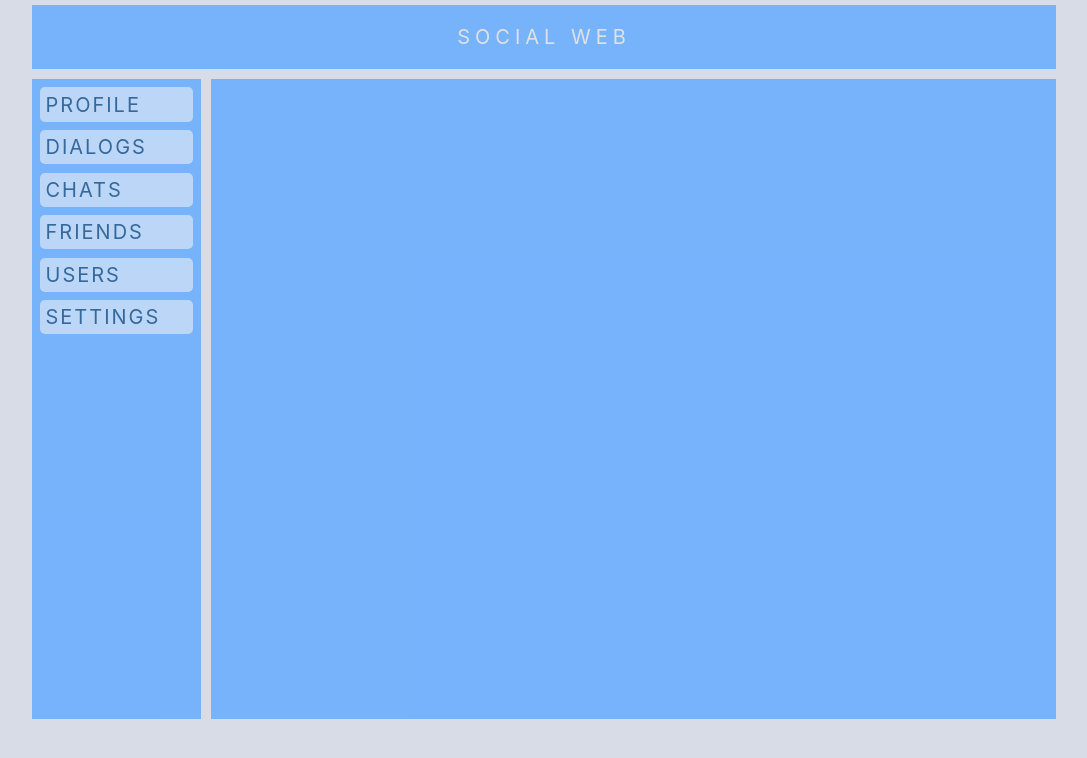
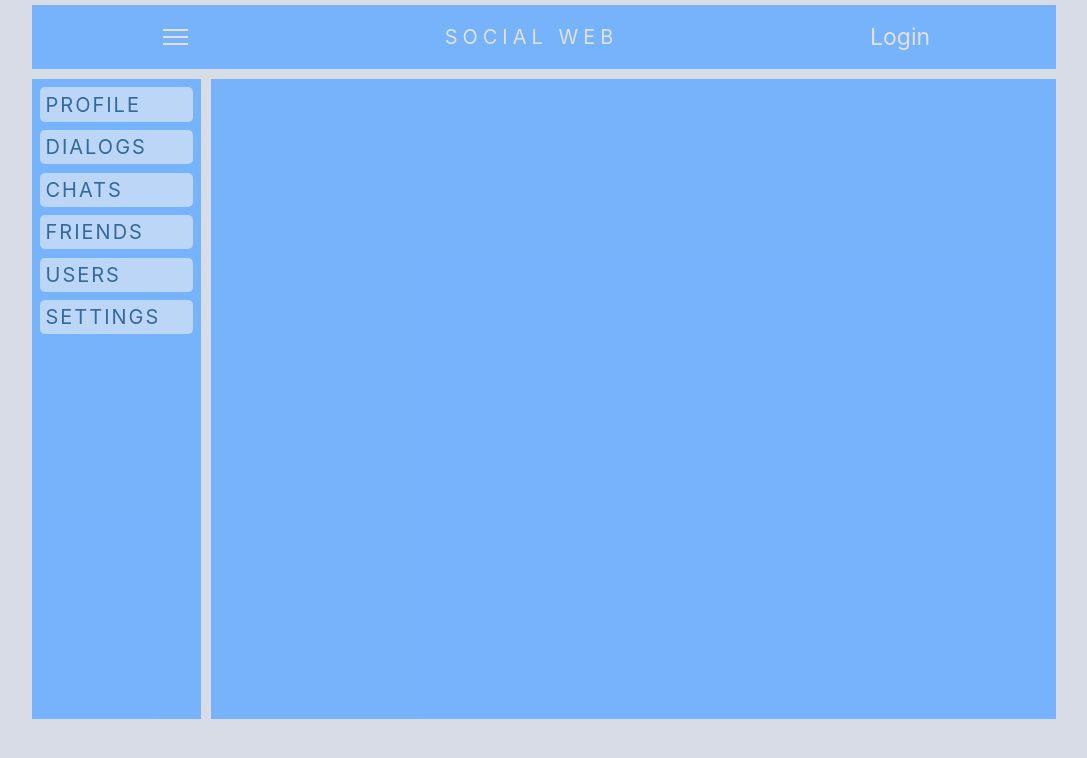
Before and after one commit to vladislavzasyadko/react-course-social-network, a React (Create React App) app: page / in a window 1280 px wide. Shown: the top 758 px of the page, without its empty margins (96-1183 px from the left). Built offline with nearby package versions, Linux system fonts and the light colour scheme; no server answers.

Commit message:
tried to add login feature but while active browser has logged in page app cannot get logged status

```diff
--- a/src/App.js
+++ b/src/App.js
@@ -2,7 +2,7 @@ import React from "react";
 import "./App.scss";
 import './components/ScreenSizing.css';
 import { BrowserRouter, Route } from "react-router-dom"
-import Header from "./components/Header/Header.jsx";
+import HeaderContainer from "./components/Header/HeaderContainer";
 import Navbar from "./components/Navbar/Navbar.jsx";
 import ProfileContainer from "./components/Profile/ProfileContainer";
 import DialogsContainer from "./components/Dialogs/DialogsContainer";
@@ -13,7 +13,7 @@ const App = (props) => {
     return (
         <BrowserRouter>
             <div className="app-wrapper">
-                <Header />
+                <HeaderContainer />
                 <Navbar />
                 <div className='app-wrapper-content'>
                     <Route render={() =>
--- a/src/components/Header/Header.jsx
+++ b/src/components/Header/Header.jsx
@@ -1,7 +1,8 @@
 import React from 'react';
 import hmodule from "./Header.module.scss";
+import { NavLink } from 'react-router-dom';
 
-const Header = () => {
+const Header = (props) => {
   return (
     <div className={hmodule.content}>
       <div className={hmodule.burger}>
@@ -10,7 +11,13 @@ const Header = () => {
         <div className={hmodule.line3}></div>
       </div>
       <div className={hmodule.logo}>
-      Social Web
+        Social Web
+      </div>
+
+      <div className={hmodule.loginBlock}>
+        {props.isAuth ? props.login :
+          <NavLink className={hmodule.loginLink} to={'/login'} >Login</NavLink>
+        }
       </div>
 
     </div>
--- a/src/components/Header/Header.module.scss
+++ b/src/components/Header/Header.module.scss
@@ -18,7 +18,7 @@
 
 
 .burger {
-    display: none;
+    // display: none;
     cursor: pointer;
 }
 
@@ -29,3 +29,14 @@
     margin: 5px;
     transition: all 0.3s ease;
 }
+
+.loginBlock {
+    cursor: pointer;
+    float: right;
+}
+
+.loginLink {
+
+    color: #e2e2e2;
+    text-decoration: none;
+}
--- /dev/null
+++ b/src/components/Header/HeaderContainer.jsx
@@ -0,0 +1,28 @@
+import React from 'react';
+import Header from './Header';
+import {setAuthUserData} from './../../redux/authReducer';
+import * as axios from 'axios'
+import {connect} from 'react-redux'
+
+class HeaderContainer extends React.Component {
+
+  componentDidMount() {
+    axios.get(`https://social-network.samuraijs.com/api/1.0/auth/me`)
+            .then(response => {
+                if(response.data.resultCode === 0){
+                  let {id, email, login} = response.data.data;
+                  this.props.setAuthUserData(id, email, login);
+                }
+            });
+  }
+  render() {
+    return <Header {...this.props}/>
+  }
+}
+
+const mapStateToProps = (state) => ({
+  isAuth: state.auth.isAuth,
+  login: state.auth.login,
+});
+
+export default connect(mapStateToProps, {setAuthUserData, })(HeaderContainer);
--- a/src/components/Profile/ProfileContainer.jsx
+++ b/src/components/Profile/ProfileContainer.jsx
@@ -12,7 +12,7 @@ class ProfileContainer extends React.Component {
     let userId = this.props.match.params.userId;
     axios.get(`https://social-network.samuraijs.com/api/1.0/profile/${userId}`)
             .then(response => {
-
+                debugger;
                 this.props.setUserProfile(response.data);
             });
   }
--- /dev/null
+++ b/src/redux/authReducer.js
@@ -0,0 +1,28 @@
+const SET_USER_DATA = 'SET_USER_DATA';
+
+
+let initialState = {
+    userId: null,
+    email: null,
+    login:null,
+    isAuth: false,
+}
+const authReducer = (state = initialState, action) => {
+    switch (action.type) {
+        case SET_USER_DATA: {
+            return {
+                ...state,
+                ...action.data,
+                isAuth: true,
+            }
+
+        }
+
+        default:
+            return state;
+    }
+}
+
+export const setAuthUserData = (userId, email, login) => ({ type: SET_USER_DATA, data: {userId, email, login} })
+
+export default authReducer;
--- a/src/redux/redux-store.js
+++ b/src/redux/redux-store.js
@@ -2,10 +2,12 @@ import profileReducer from "./profileReducer";
 import dialogsReducer from "./dialogsReducer";
 import {createStore, combineReducers } from 'redux';
 import usersReducer from "./usersReducer";
+import authReducer from "./authReducer";
 let reducers = combineReducers({
     profileData: profileReducer,
     dialogsData: dialogsReducer,
     usersData: usersReducer,
+    auth: authReducer,
 });
 
 let store = createStore(reducers);
```
Also changed, not shown: src/redux/usersReducer.js (+6 -6 lines).
